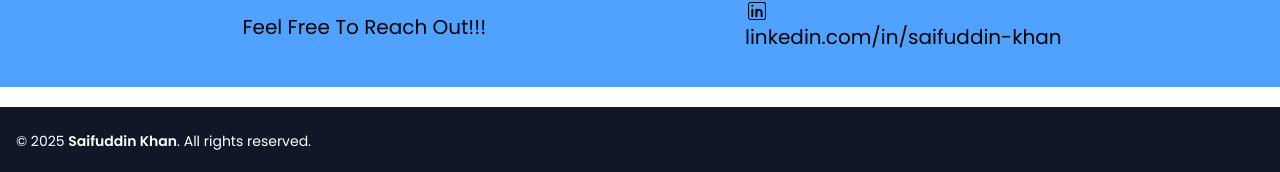
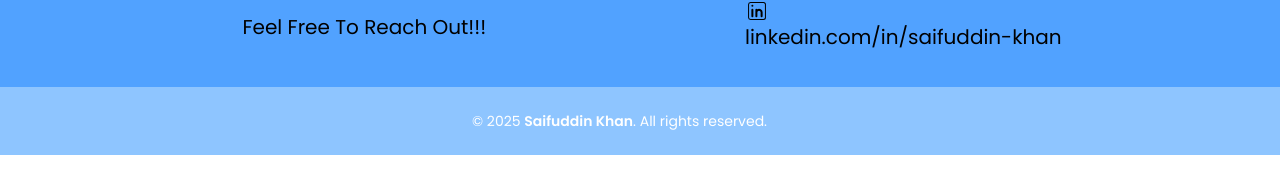
Before and after one commit to Saifuddin4007/portfolio-web, a React (Vite) app: page / in a window 1280 px wide. Shown: the part 2457-2629 px from the top of the page. Built offline with nearby package versions, Linux system fonts and the light colour scheme; no server answers.

Commit message:
Add updated Footer

```diff
--- a/src/components/Footer.jsx
+++ b/src/components/Footer.jsx
@@ -2,8 +2,8 @@ import React from "react";
 
 const Footer = () => {
   return (
-    <footer className=" bg-gray-900 text-white py-6 mt-5">
-      <div className="max-w-7xl mx-auto px-4 flex flex-col sm:flex-row items-center justify-between gap-4">
+    <footer className=" bg-blue-300 text-white py-6 mt-0 md:w-full text-center">
+      <div className="max-w-7xl mx-auto px-2 md:px-118 flex flex-col sm:flex-row items-center justify-between gap-4">
         <p className="text-sm text-center sm:text-left">
           &copy; {new Date().getFullYear()}{" "}
           <span className="font-semibold">Saifuddin Khan</span>. All rights reserved.
```
